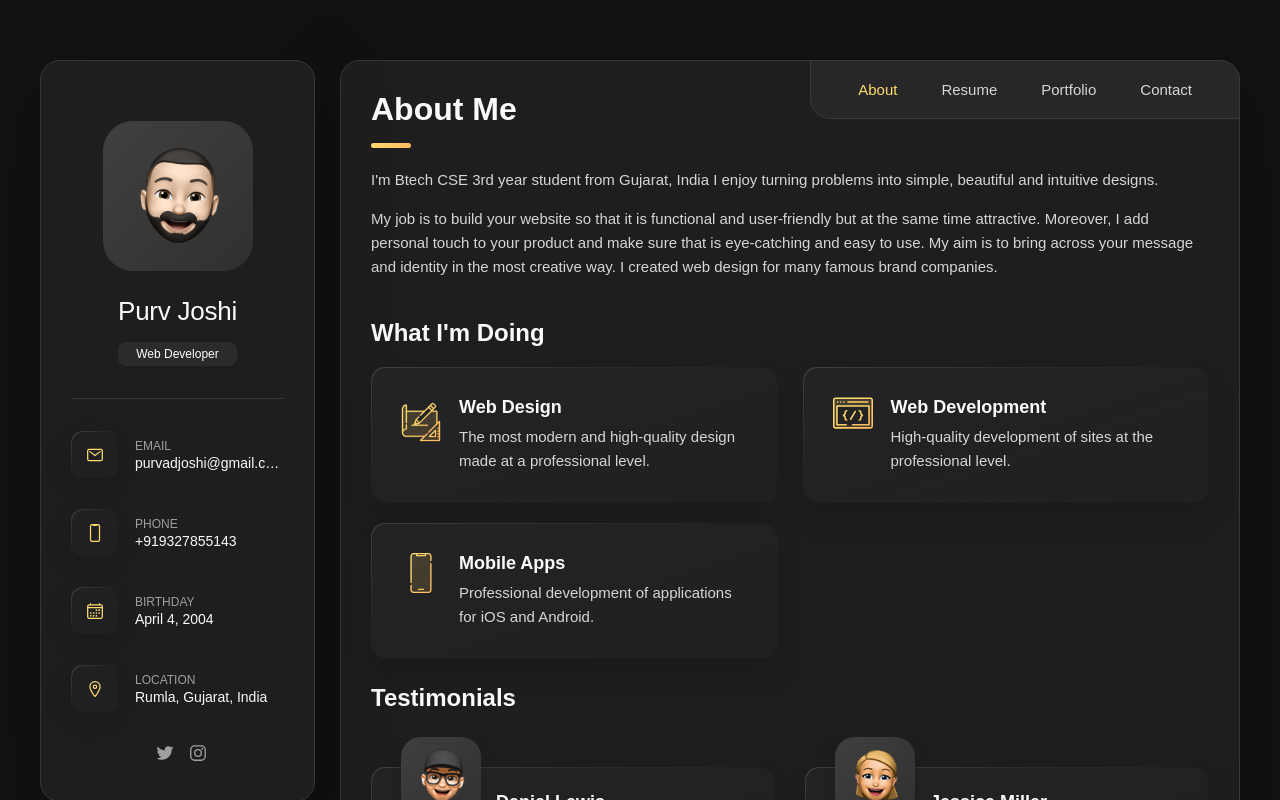
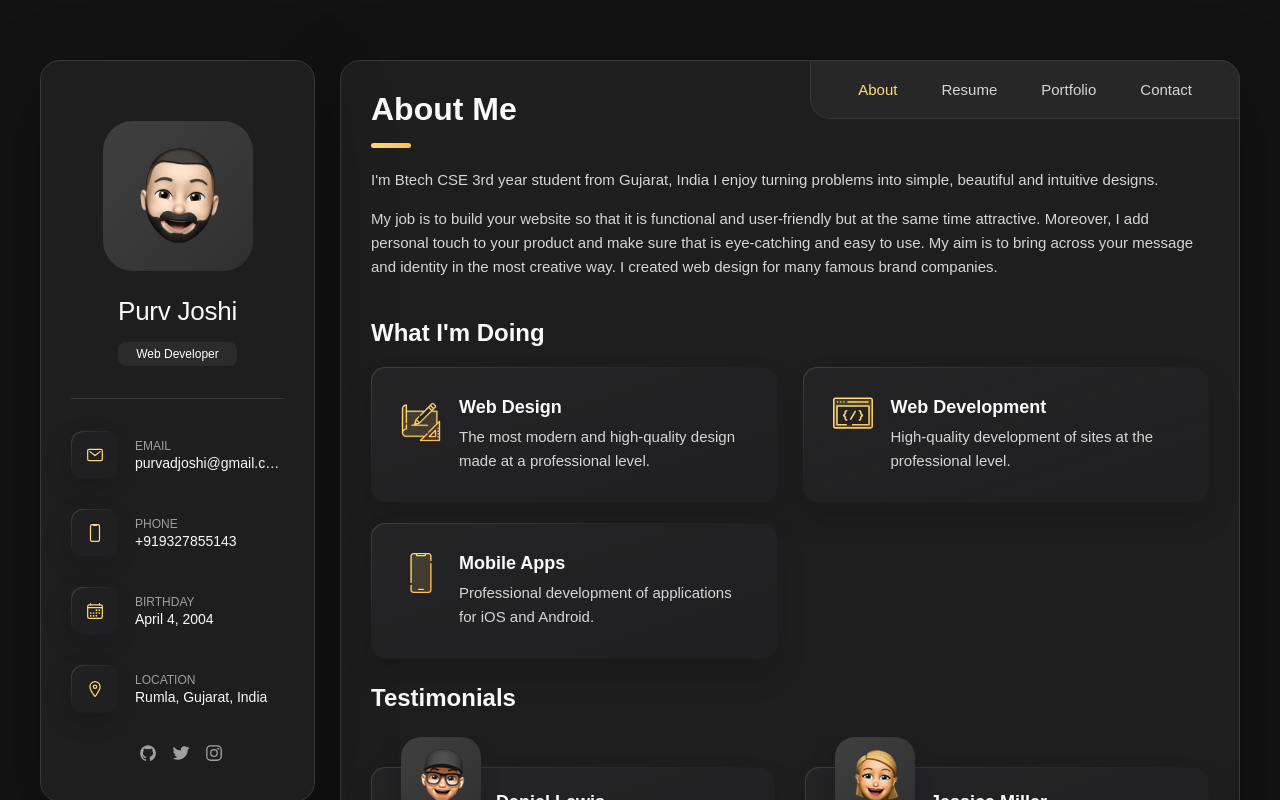
Before and after one commit to purvjoshi04/VCard-Portfolio, a plain HTML site: page index.html in a window 1280 px wide. Shown: the top 800 px of the page. Drawn offline with nearby package versions, Linux system fonts and the light colour scheme.

Commit message:
Update index.html

```diff
--- a/index.html
+++ b/index.html
@@ -97,11 +97,15 @@
           <div class="separator"></div>
 
           <ul class="social-list">
-            <!-- <li class="social-item">
-              <a href="#" class="social-link">
-                <ion-icon name="logo-facebook"></ion-icon>
+            <li class="social-item">
+              <a
+                href="https://github.com/purvjoshi04"
+                class="social-link"
+                target=_blank
+                >
+                <ion-icon name="logo-github"></ion-icon>
               </a>
-            </li> -->
+            </li>
 
             <li class="social-item">
               <a
```
